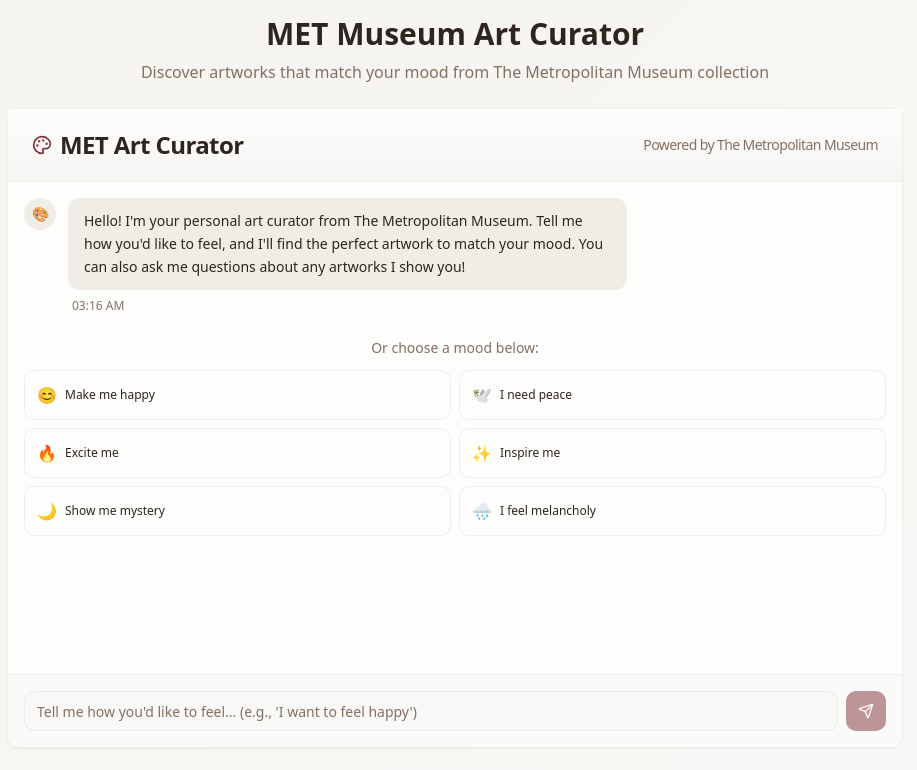
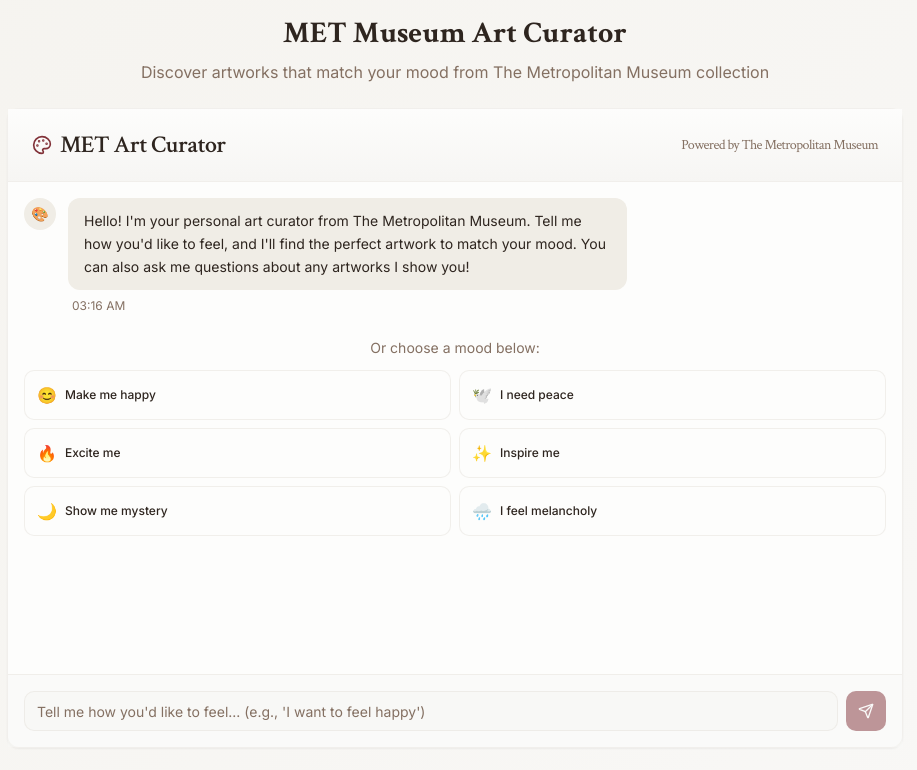
Before and after one commit to gabebrock/CS1060-gabebrock-hw1, a React (Vite) app: page / in a window 1280 px wide. Shown: the top 770 px of the page, without its empty margins (185-1102 px from the left). Built offline with nearby package versions, Linux system fonts and the light colour scheme.

Commit message:
Add Met Sans and Met Serif fonts

```diff
--- a/index.html
+++ b/index.html
@@ -15,6 +15,11 @@
     <meta name="twitter:card" content="summary_large_image" />
     <meta name="twitter:site" content="@lovable_dev" />
     <meta name="twitter:image" content="https://lovable.dev/opengraph-image-p98pqg.png" />
+
+    <!-- Museum-inspired typography -->
+    <link rel="preconnect" href="https://fonts.googleapis.com">
+    <link rel="preconnect" href="https://fonts.gstatic.com" crossorigin>
+    <link href="https://fonts.googleapis.com/css2?family=Crimson+Text:ital,wght@0,400;0,600;0,700;1,400;1,600&family=Inter:ital,opsz,wght@0,14..32,300;0,14..32,400;0,14..32,500;0,14..32,600;0,14..32,700;1,14..32,300;1,14..32,400;1,14..32,500;1,14..32,600&display=swap" rel="stylesheet">
   </head>
 
   <body>
--- a/src/index.css
+++ b/src/index.css
@@ -113,6 +113,15 @@
   }
 
   body {
-    @apply bg-background text-foreground;
+    @apply bg-background text-foreground font-met-sans;
+  }
+
+  /* Typography hierarchy using Met-inspired fonts */
+  h1, h2, h3 {
+    @apply font-met-serif;
+  }
+
+  h4, h5, h6 {
+    @apply font-met-sans font-semibold;
   }
 }
--- a/tailwind.config.ts
+++ b/tailwind.config.ts
@@ -18,6 +18,10 @@ export default {
 			}
 		},
 		extend: {
+			fontFamily: {
+				'met-serif': ['Crimson Text', 'serif'], // For major headings (similar to Met Serif)
+				'met-sans': ['Inter', 'sans-serif'], // Primary font (similar to Met Sans)
+			},
 			colors: {
 				border: 'hsl(var(--border))',
 				input: 'hsl(var(--input))',
```
